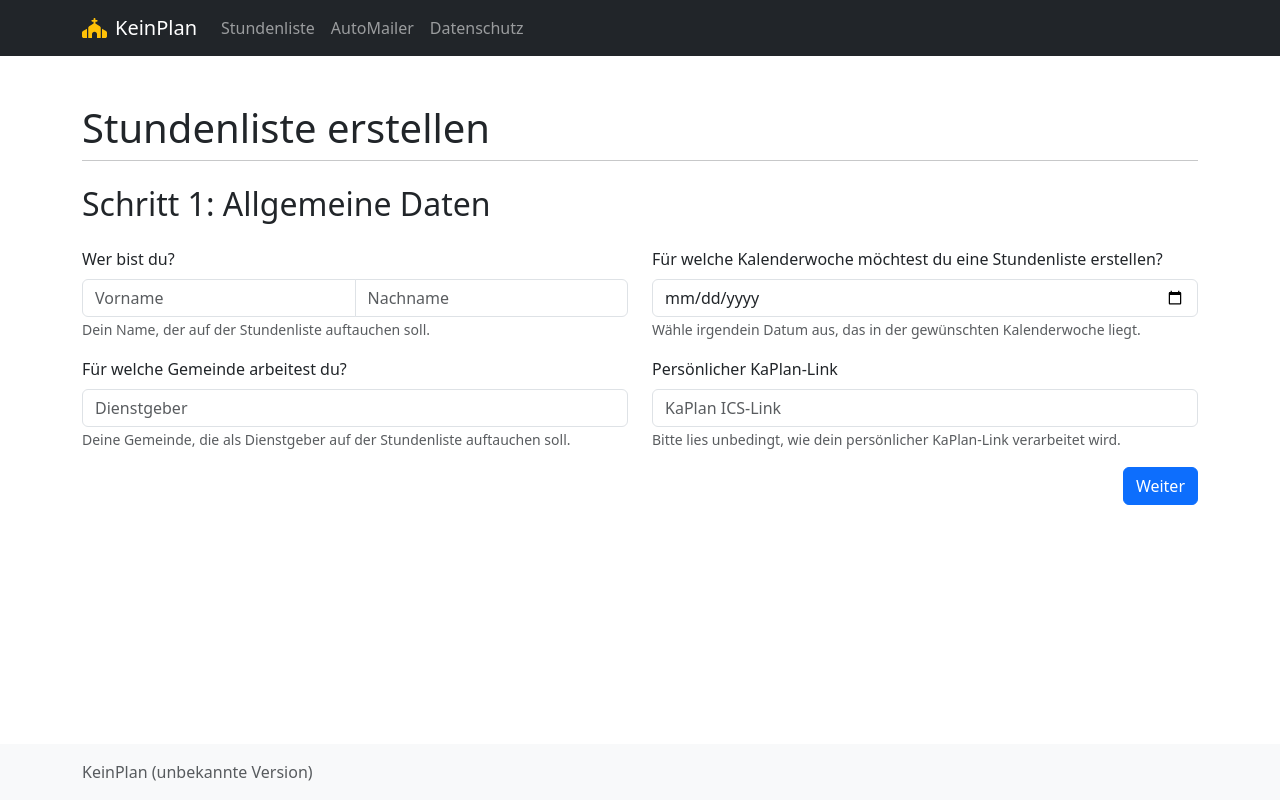
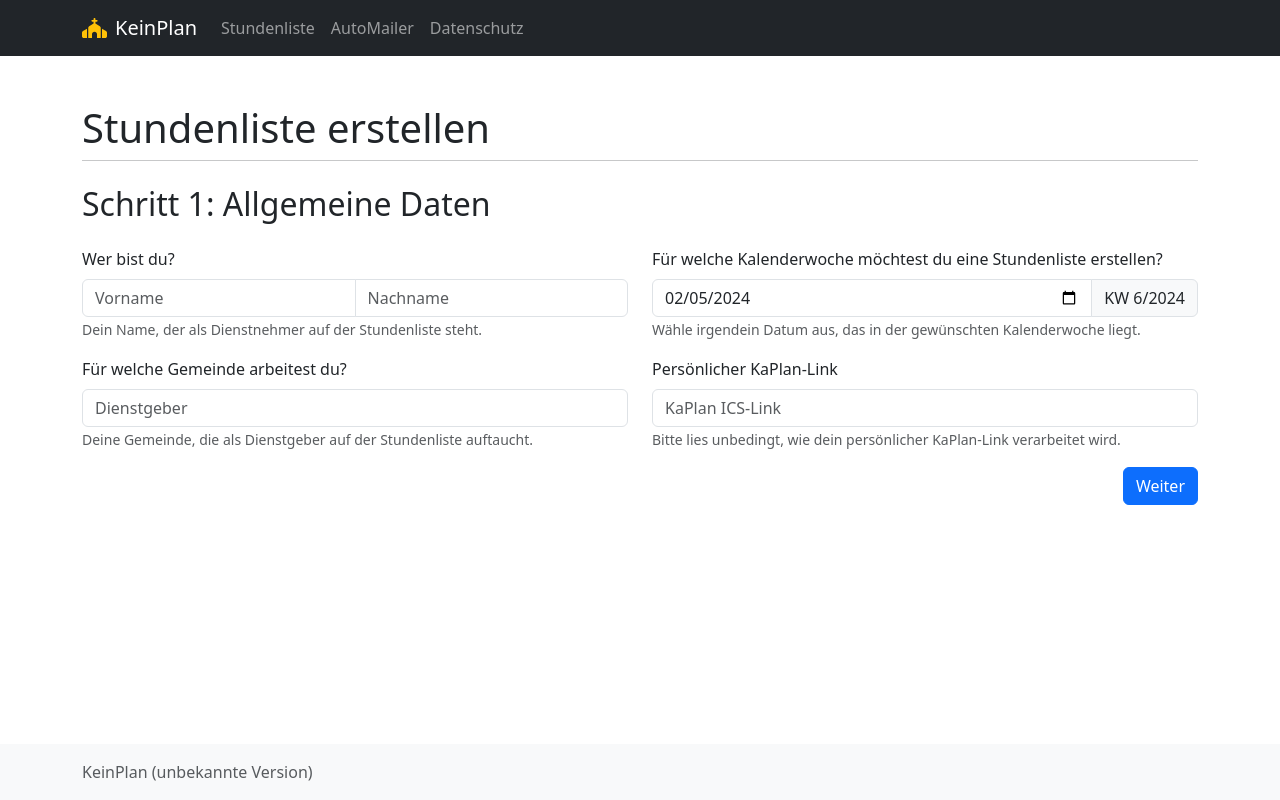
Before and after one commit to nbe95/KeinPlan, a Next.js app in the folder frontend/: page /time-sheet in a window 1280 px wide. Built offline with nearby package versions, Linux system fonts and the light colour scheme; no server answers.

Commit message:
Add calendar week label

```diff
--- a/frontend/components/time-sheet-generator.tsx
+++ b/frontend/components/time-sheet-generator.tsx
@@ -2,6 +2,8 @@ import { useQuery } from "@tanstack/react-query";
 import { useState } from "react";
 import { Button, Col, Form, InputGroup, Row } from "react-bootstrap";
 import { API_BASE_URL } from "../constants";
+
+import { getWeek, getWeekYear } from "../utils/iso-week";
 
 type GeneralData = {
   firstName: string;
@@ -51,7 +53,18 @@ const TimeSheetGenerator = () => {
     }
 
     event.preventDefault();
+    return false;
   };
+
+  const getLastMonday = () => {
+    const target = new Date();
+    target.setDate(target.getDate() - ((target.getDay() + 6) % 7));
+    return target;
+  };
+  const getCwLabel = (date: Date) => (
+    <>{`KW ${getWeek(targetDate)}/${getWeekYear(targetDate)}`}</>
+  );
+  const [targetDate, setTargetDate] = useState(getLastMonday());
 
   return (
     <>
@@ -82,7 +95,7 @@ const TimeSheetGenerator = () => {
                     />
                   </InputGroup>
                   <Form.Text>
-                    Dein Name, der auf der Stundenliste auftauchen soll.
+                    Dein Name, der als Dienstnehmer auf der Stundenliste steht.
                   </Form.Text>
                 </Form.Group>
 
@@ -96,7 +109,7 @@ const TimeSheetGenerator = () => {
                   />
                   <Form.Text>
                     Deine Gemeinde, die als Dienstgeber auf der Stundenliste
-                    auftauchen soll.
+                    auftaucht.
                   </Form.Text>
                 </Form.Group>
               </Col>
@@ -106,12 +119,21 @@ const TimeSheetGenerator = () => {
                     Für welche Kalenderwoche möchtest du eine Stundenliste
                     erstellen?
                   </Form.Label>
+                  <InputGroup>
                     <Form.Control
                       type="date"
                       name="target_date"
                       placeholder="Datum"
+                      defaultValue={targetDate.toISOString().split("T")[0]}
+                      onChange={(event) =>
+                        setTargetDate(
+                          (event.target as HTMLInputElement).valueAsDate,
+                        )
+                      }
                       required
                     />
+                    <InputGroup.Text>{getCwLabel(targetDate)}</InputGroup.Text>
+                  </InputGroup>
                   <Form.Text>
                     Wähle irgendein Datum aus, das in der gewünschten
                     Kalenderwoche liegt.
--- /dev/null
+++ b/frontend/utils/iso-week.ts
@@ -0,0 +1,28 @@
+// This script is released to the public domain and may be used, modified and
+// distributed without restrictions. Attribution not necessary but appreciated.
+// Source: https://weeknumber.com/how-to/javascript
+
+// Returns the ISO week of the date.
+export const getWeek = (date: Date) => {
+  date.setHours(0, 0, 0, 0);
+  // Thursday in current week decides the year.
+  date.setDate(date.getDate() + 3 - ((date.getDay() + 6) % 7));
+  // January 4 is always in week 1.
+  var week1 = new Date(date.getFullYear(), 0, 4);
+  // Adjust to Thursday in week 1 and count number of weeks from date to week1.
+  return (
+    1 +
+    Math.round(
+      ((date.getTime() - week1.getTime()) / 86400000 -
+        3 +
+        ((week1.getDay() + 6) % 7)) /
+        7,
+    )
+  );
+};
+
+// Returns the four-digit year corresponding to the ISO week of the date.
+export const getWeekYear = (date: Date) => {
+  date.setDate(date.getDate() + 3 - ((date.getDay() + 6) % 7));
+  return date.getFullYear();
+};
```
Lines whose indentation alone changed are shown as unchanged.
